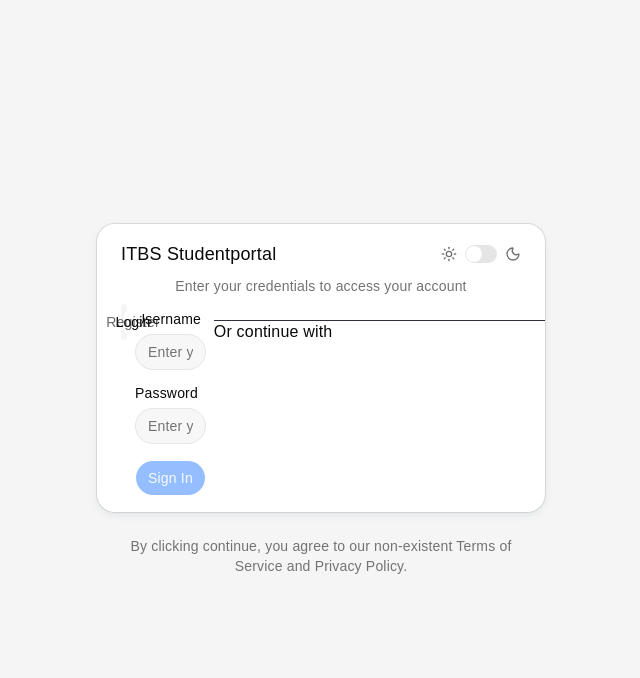
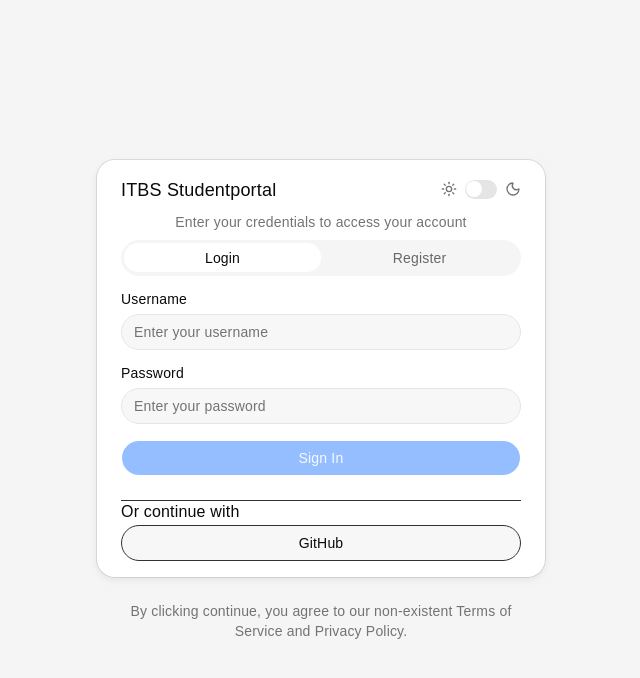
Before and after one commit to ithsjava25/project-backend-team-my-codebase-brings-all-the-boys, a React app in the folder frontend/: page /login in a window 1280 px wide. Shown: the top 678 px of the page, without its empty margins (319-959 px from the left). Built offline with nearby package versions, Linux system fonts and the light colour scheme; no server answers; the HTML template or start-up script is replaced by a standard one.

Commit message:
Resolve rabbit

```diff
--- a/frontend/src/components/course-switcher.jsx
+++ b/frontend/src/components/course-switcher.jsx
@@ -29,7 +29,7 @@
     const path = location.pathname;
 
     if (path === '/dashboard') {
-      return { name: 'Startsida', logo: House };
+      return { name: 'Dashboard', logo: House };
     }
 
     if (path.startsWith('/courses/')) {
@@ -89,7 +89,7 @@
               <div className="flex size-6 items-center justify-center rounded-md border bg-sidebar-accent">
                 <House className="size-3.5 shrink-0" />
               </div>
-              Startsida
+              Dashboard
             </DropdownMenuItem>
 
             <DropdownMenuSeparator />
--- a/frontend/src/components/nav-home.jsx
+++ b/frontend/src/components/nav-home.jsx
@@ -12,7 +12,7 @@
     <SidebarGroup className="group-data-[collapsible=icon]:hidden">
       <SidebarMenuButton>
         <Link to={"/dashboard"} className="flex items-center gap-2">
-          <HomeIcon className={"h-4 w-4"}/> Startsida
+          <HomeIcon className={"h-4 w-4"}/> Dashboard
         </Link>
       </SidebarMenuButton>
     </SidebarGroup>
--- a/frontend/src/components/ui/tabs.jsx
+++ b/frontend/src/components/ui/tabs.jsx
@@ -14,13 +14,13 @@
     <TabsPrimitive.Root
       data-slot="tabs"
       data-orientation={orientation}
-      className={cn("group/tabs flex gap-2 data-[orientation=vertical]:flex-col", className)}
+      className={cn("group/tabs flex gap-2 data-horizontal:flex-col", className)}
       {...props} />
   );
 }
 
 const tabsListVariants = cva(
-  "group/tabs-list inline-flex w-fit items-center justify-center rounded-4xl p-[3px] text-muted-foreground group-data-[orientation=horizontal]/tabs:h-9 group-data-[orientation=vertical]/tabs:h-fit group-data-[orientation=vertical]/tabs:flex-col group-data-[orientation=vertical]/tabs:rounded-2xl data-[variant=line]:rounded-none",
+  "group/tabs-list inline-flex w-fit items-center justify-center rounded-4xl p-[3px] text-muted-foreground group-data-horizontal/tabs:h-9 group-data-vertical/tabs:h-fit group-data-vertical/tabs:flex-col group-data-vertical/tabs:rounded-2xl data-[variant=line]:rounded-none",
   {
     variants: {
       variant: {
@@ -56,10 +56,10 @@
     <TabsPrimitive.Trigger
       data-slot="tabs-trigger"
       className={cn(
-        "relative inline-flex h-[calc(100%-1px)] flex-1 items-center justify-center gap-1.5 rounded-xl border border-transparent px-2 py-1 text-sm font-medium whitespace-nowrap text-foreground/60 transition-all group-data-[orientation=vertical]/tabs:w-full group-data-[orientation=vertical]/tabs:justify-start group-data-[orientation=vertical]/tabs:px-2.5 group-data-[orientation=vertical]/tabs:py-1.5 hover:text-foreground focus-visible:border-ring focus-visible:ring-[3px] focus-visible:ring-ring/50 focus-visible:outline-1 focus-visible:outline-ring disabled:pointer-events-none disabled:opacity-50 has-data-[icon=inline-end]:pr-1.5 has-data-[icon=inline-start]:pl-1.5 dark:text-muted-foreground dark:hover:text-foreground [&_svg]:pointer-events-none [&_svg]:shrink-0 [&_svg:not([class*='size-'])]:size-4",
+        "relative inline-flex h-[calc(100%-1px)] flex-1 items-center justify-center gap-1.5 rounded-xl border border-transparent px-2 py-1 text-sm font-medium whitespace-nowrap text-foreground/60 transition-all group-data-vertical/tabs:w-full group-data-vertical/tabs:justify-start group-data-vertical/tabs:px-2.5 group-data-vertical/tabs:py-1.5 hover:text-foreground focus-visible:border-ring focus-visible:ring-[3px] focus-visible:ring-ring/50 focus-visible:outline-1 focus-visible:outline-ring disabled:pointer-events-none disabled:opacity-50 has-data-[icon=inline-end]:pr-1.5 has-data-[icon=inline-start]:pl-1.5 dark:text-muted-foreground dark:hover:text-foreground [&_svg]:pointer-events-none [&_svg]:shrink-0 [&_svg:not([class*='size-'])]:size-4",
         "group-data-[variant=line]/tabs-list:bg-transparent group-data-[variant=line]/tabs-list:data-[state=active]:bg-transparent dark:group-data-[variant=line]/tabs-list:data-[state=active]:border-transparent dark:group-data-[variant=line]/tabs-list:data-[state=active]:bg-transparent",
         "data-[state=active]:bg-background data-[state=active]:text-foreground dark:data-[state=active]:border-input dark:data-[state=active]:bg-input/30 dark:data-[state=active]:text-foreground",
-        "after:absolute after:bg-foreground after:opacity-0 after:transition-opacity group-data-[orientation=horizontal]/tabs:after:inset-x-0 group-data-[orientation=horizontal]/tabs:after:bottom-[-5px] group-data-[orientation=horizontal]/tabs:after:h-0.5 group-data-[orientation=vertical]/tabs:after:inset-y-0 group-data-[orientation=vertical]/tabs:after:-right-1 group-data-[orientation=vertical]/tabs:after:w-0.5 group-data-[variant=line]/tabs-list:data-[state=active]:after:opacity-100",
+        "after:absolute after:bg-foreground after:opacity-0 after:transition-opacity group-data-horizontal/tabs:after:inset-x-0 group-data-horizontal/tabs:after:bottom-[-5px] group-data-horizontal/tabs:after:h-0.5 group-data-vertical/tabs:after:inset-y-0 group-data-vertical/tabs:after:-right-1 group-data-vertical/tabs:after:w-0.5 group-data-[variant=line]/tabs-list:data-[state=active]:after:opacity-100",
         className
       )}
       {...props} />
```
